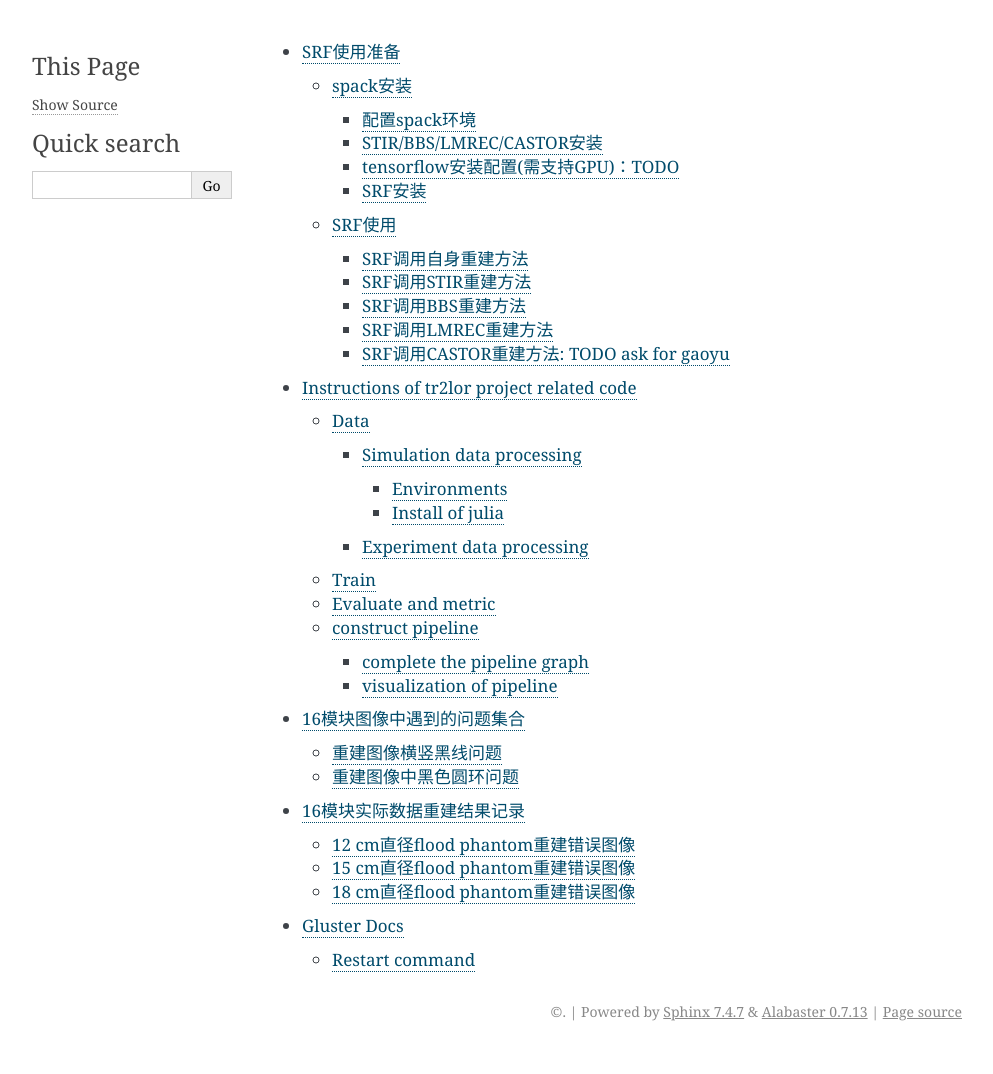
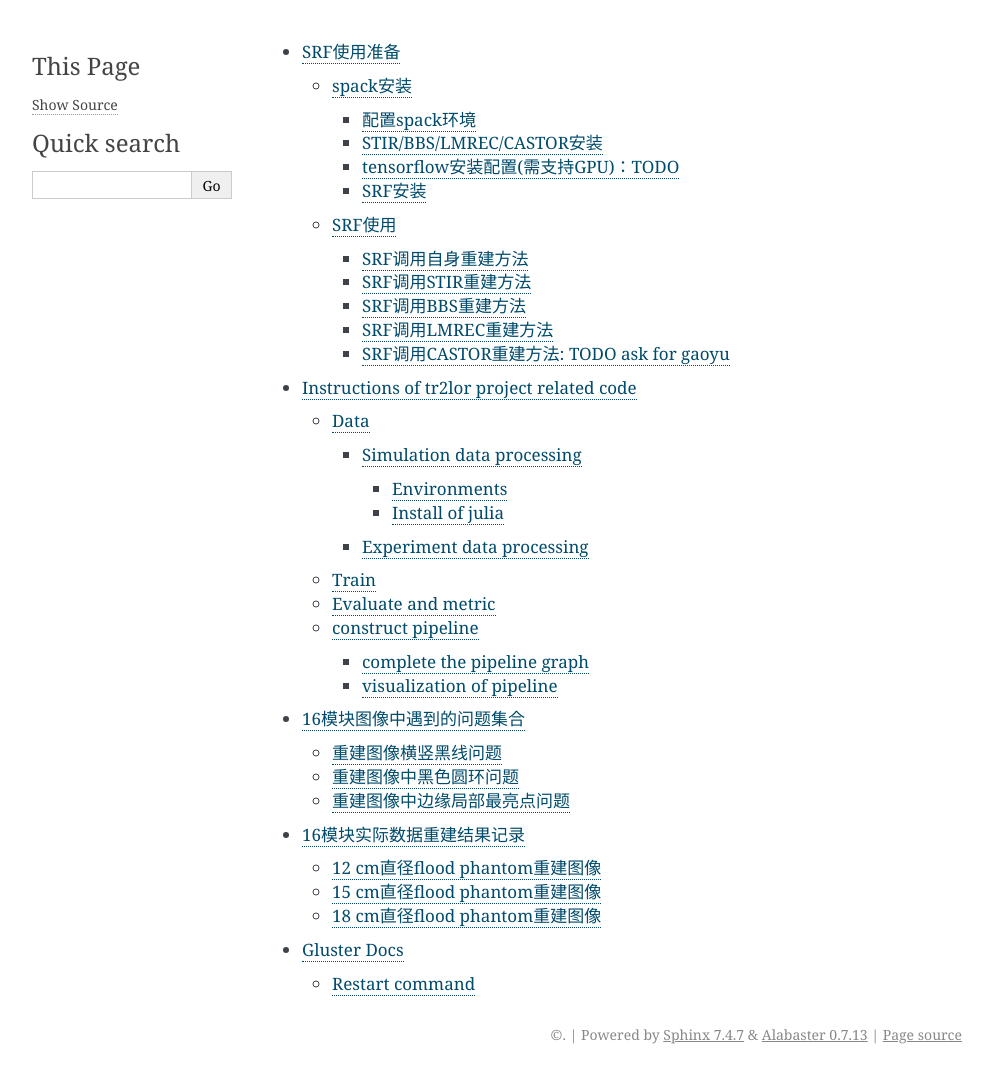
Before and after one commit to bill52547/PitechDocs, a Sphinx documentation site: the page built from docs/index.rst, in a window 1280 px wide. Shown: the whole page, without its empty margins (148-1141 px from the left). Built offline with Sphinx 7.4.7, drawn with Linux system fonts in a browser that asks for light colours; before the commit the page ends 1051 px from its top, so only the background shows below that; some of the changed lines change nothing that is shown.

Commit message:
Develop (#10)
* lm result

* more finded problems

```diff
--- a/docs/report/16module.md
+++ b/docs/report/16module.md
@@ -15,36 +15,54 @@
 * image_grid= 100\*100\*10
 
 重建图像如下：
+
 ![avatar](../picture/16module_with_problems.png)
 ![avatar](../picture/16module_with_problems(2).png)
 ![avatar](../picture/16module_with_problems(3).png)
 
+
 实际数据中也是有相同的问题
+
 ![avatar](../picture/d12_with_line.png)
 ![avatar](../picture/d12_with_line(2).png)
 ![avatar](../picture/d12_with_line(3).png)
+
 
 ## 重建图像横竖黑线问题
 原因说明：当晶体crystal size为图像pixel size的倍数（2倍）时，会出现有规律的横竖黑线问题；当z轴方向pixel size等于crystal size时，黑线问题最严重。
 解决方法：
 a.改变图像pixel size的尺寸，使之与crystal size不成倍数关系
 下图是将每个pixel size大小设置为2 mm\*2 mm\*2 mm,得到结果
+
 ![avatar](../picture/16module_without_line.png)
 ![avatar](../picture/16module_without_line(2).png)
 ![avatar](../picture/16module_without_line(3).png)
 
+
 b.将每个晶体上的事件的位置作高斯分布，而非归类到晶体中心位置
+该步骤中做了简化，由于仿真结果中得到的是精确的光子坐标，因此在重建中使用实际光子位置，而不需要将所有事件定位到晶体中心位置。得到结果如下：
 
+![avatar](../picture/16module_photon.png)
+![avatar](../picture/16module_photon(2).png)
+![avatar](../picture/16module_photon(3).png)
 
 ## 重建图像中黑色圆环问题
 原因说明：当每个block上的晶体数量为10\*10或者20\*20的时候，出现圆环状的伪影。
 解决方法：
 a.将每个block上的晶体数量改为15\*15
-下图是重建结果
+下图是重建结果:
+
 ![avatar](../picture/16module.png)
 ![avatar](../picture/16module(2).png)
 ![avatar](../picture/16module(3).png)
 
+
+## 重建图像中边缘局部最亮点问题
+原因说明：
+SRF siddon中的边缘处没有出现亮点的情况，因此认为可能是原来的bbs或者lmrec中的程序bug导致，但是具体bug位置需要仔细对比两块程序
+
+* image_size= 180\*180\*20 mm<sup>3</sup>
+* image_grid= 90\*90\*10
 
 # 16模块实际数据重建结果记录
 重建图像：
@@ -52,34 +70,52 @@
 * image_size= 180\*180\*20 mm<sup>3</sup>
 * image_grid= 90\*90\*10
 
-## 12 cm直径flood phantom重建错误图像
+## 12 cm直径flood phantom重建图像
+重建结果如下所示：
+
 ![avatar](../picture/d12_with_problems.png)
 ![avatar](../picture/d12_with_problems(2).png)
 ![avatar](../picture/d12_with_problems(3).png)
 
 
-## 15 cm直径flood phantom重建错误图像
+## 15 cm直径flood phantom重建图像
+重建结果如下所示：
 
-
-重建结果如下所示：
 ![avatar](../picture/d15_some_problems.png)
 ![avatar](../picture/d15_some_problems(2).png)
 ![avatar](../picture/d15_some_problems(3).png)
 
+
 其中两两模块之间符合事件统计如下所示：
+
 ![avatar](../picture/d15ruili.png)
 
+
 手动使用其他模块数据补充到第4模块，得到的两两模块之间符合事件统计如图：
+
 ![avatar](../picture/d15ruili_modified.png)
 
+
 得到的相应重建结果如下图所示：
+
 ![avatar](../picture/d15_modified.png)
 ![avatar](../picture/d15_modified(2).png)
 ![avatar](../picture/d15_modified(3).png)
 
+第4模块符合事件少的原因:
+第4模块能量分布很低，其峰值位置在265左右，因此，在使用能量窗时导致事件被过滤掉
+下图是第4模块上事件的能量分布和13模块上事件的能量分布:
 
-##  18 cm直径flood phantom重建错误图像
+![avatar](../picture/energy_dis.png)
+
+对4模块数据的能量进行修正后，得到的重建结果如下：
+
+![avatar](../picture/d15_energy_modified.png)
+
+
+##  18 cm直径flood phantom重建图像
 重建结果如下所示：
+
 ![avatar](../picture/d18_with_problems.png)
 ![avatar](../picture/d18_with_problems(2).png)
 ![avatar](../picture/d18_with_problems(3).png)
```
Also changed, not shown: docs/picture/16module_photon(2).png (added), docs/picture/16module_photon(3).png (added), docs/picture/16module_photon.png (added), docs/picture/energy_dis.png (added).
